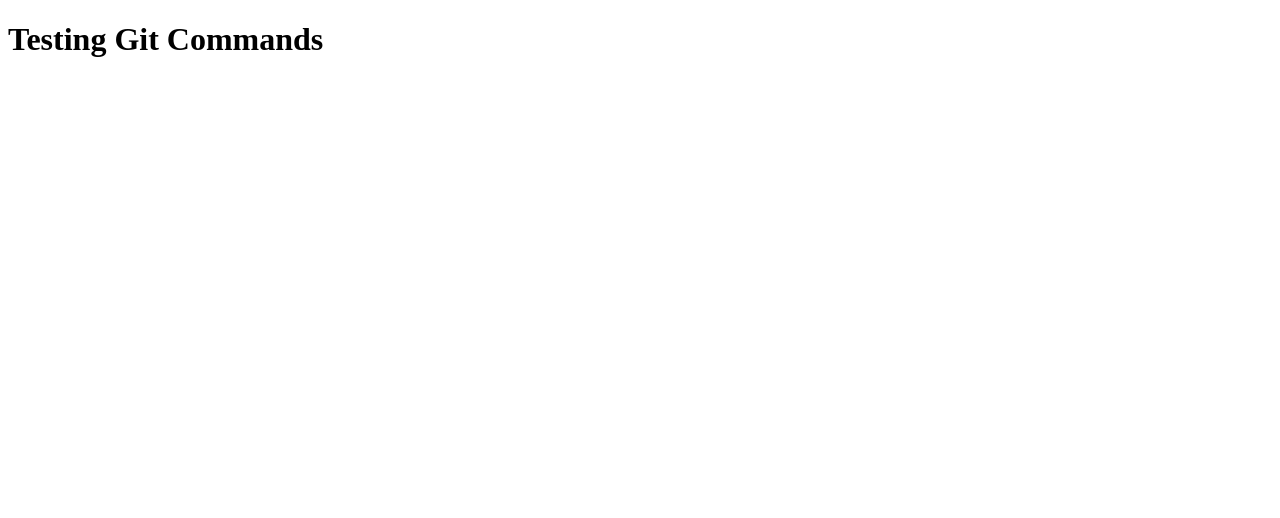
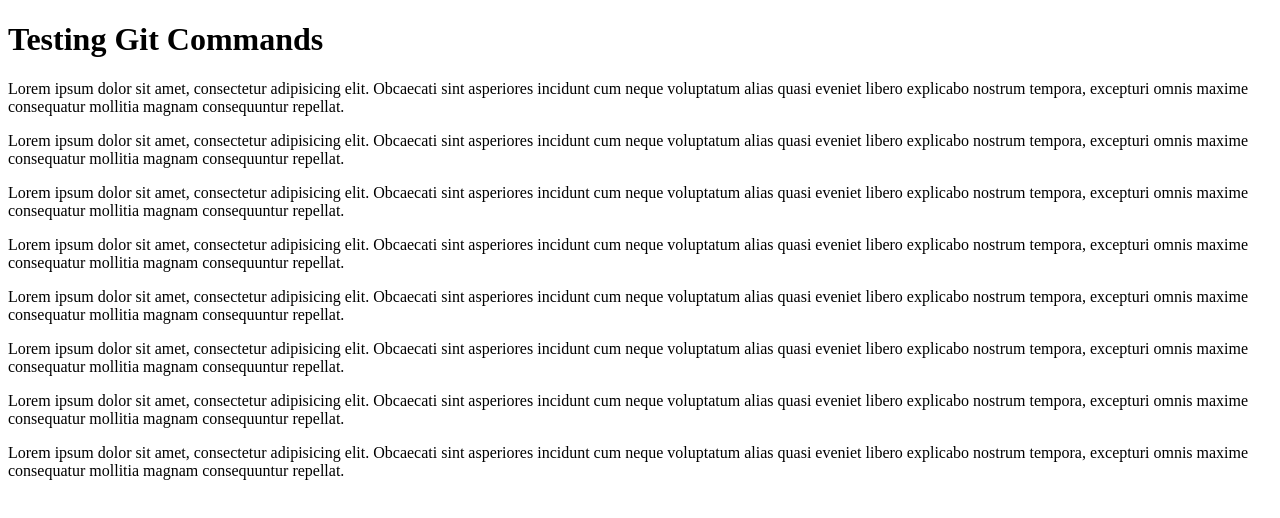
Before and after one commit to iCubeCode/testing, a plain HTML site: page index.html in a window 1280 px wide. Drawn offline with Linux system fonts and the light colour scheme.

Commit message:
I have adde few paragraphs

```diff
--- a/index.html
+++ b/index.html
@@ -10,6 +10,30 @@
 <body>
 
     <h1>Testing Git Commands</h1>
+    <p>Lorem ipsum dolor sit amet, consectetur adipisicing elit. Obcaecati sint asperiores incidunt cum neque voluptatum
+        alias quasi eveniet libero explicabo nostrum tempora, excepturi omnis maxime consequatur mollitia magnam
+        consequuntur repellat.</p>
+    <p>Lorem ipsum dolor sit amet, consectetur adipisicing elit. Obcaecati sint asperiores incidunt cum neque voluptatum
+        alias quasi eveniet libero explicabo nostrum tempora, excepturi omnis maxime consequatur mollitia magnam
+        consequuntur repellat.</p>
+    <p>Lorem ipsum dolor sit amet, consectetur adipisicing elit. Obcaecati sint asperiores incidunt cum neque voluptatum
+        alias quasi eveniet libero explicabo nostrum tempora, excepturi omnis maxime consequatur mollitia magnam
+        consequuntur repellat.</p>
+    <p>Lorem ipsum dolor sit amet, consectetur adipisicing elit. Obcaecati sint asperiores incidunt cum neque voluptatum
+        alias quasi eveniet libero explicabo nostrum tempora, excepturi omnis maxime consequatur mollitia magnam
+        consequuntur repellat.</p>
+    <p>Lorem ipsum dolor sit amet, consectetur adipisicing elit. Obcaecati sint asperiores incidunt cum neque voluptatum
+        alias quasi eveniet libero explicabo nostrum tempora, excepturi omnis maxime consequatur mollitia magnam
+        consequuntur repellat.</p>
+    <p>Lorem ipsum dolor sit amet, consectetur adipisicing elit. Obcaecati sint asperiores incidunt cum neque voluptatum
+        alias quasi eveniet libero explicabo nostrum tempora, excepturi omnis maxime consequatur mollitia magnam
+        consequuntur repellat.</p>
+    <p>Lorem ipsum dolor sit amet, consectetur adipisicing elit. Obcaecati sint asperiores incidunt cum neque voluptatum
+        alias quasi eveniet libero explicabo nostrum tempora, excepturi omnis maxime consequatur mollitia magnam
+        consequuntur repellat.</p>
+    <p>Lorem ipsum dolor sit amet, consectetur adipisicing elit. Obcaecati sint asperiores incidunt cum neque voluptatum
+        alias quasi eveniet libero explicabo nostrum tempora, excepturi omnis maxime consequatur mollitia magnam
+        consequuntur repellat.</p>
 
 </body>
 
```
